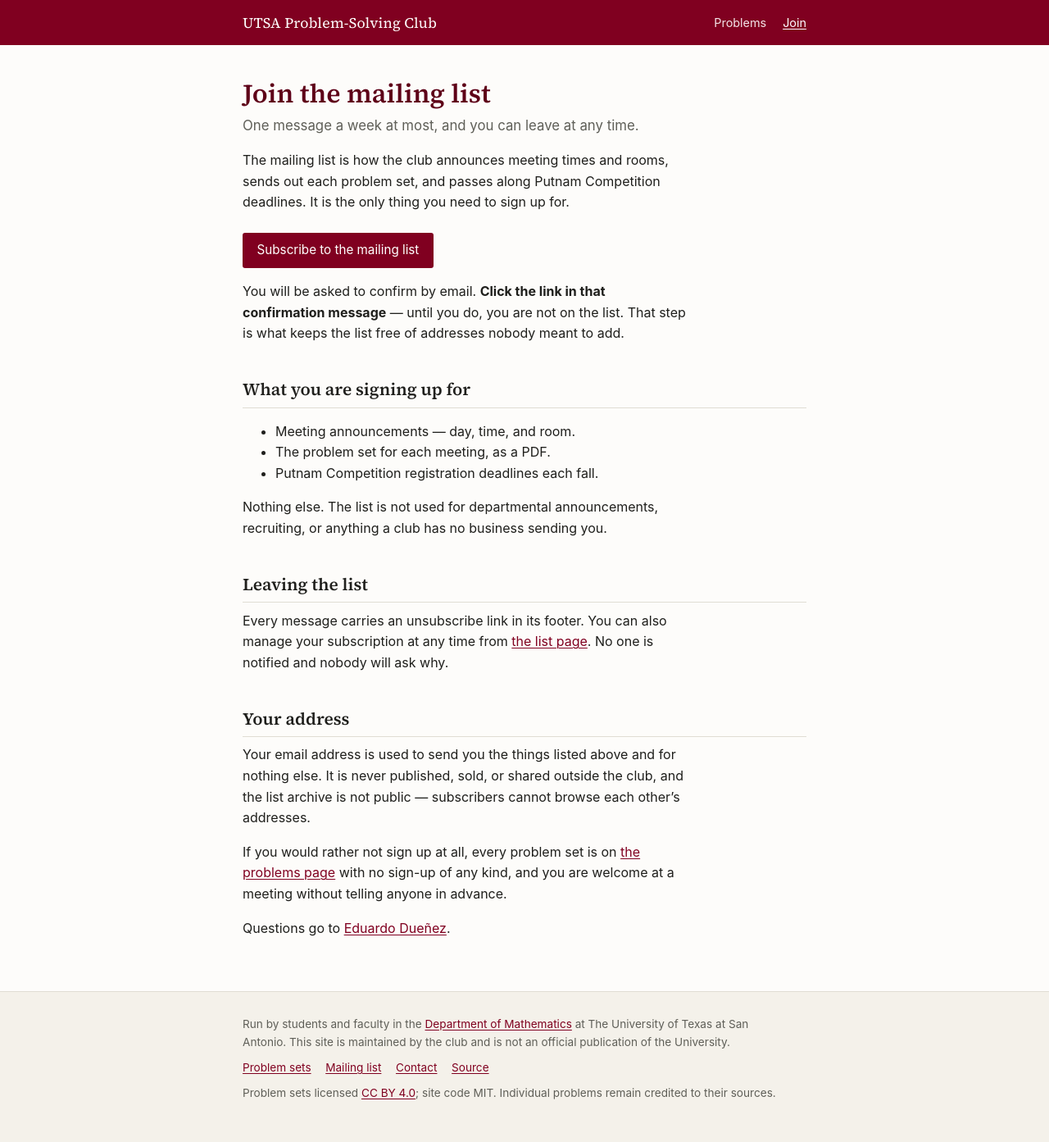
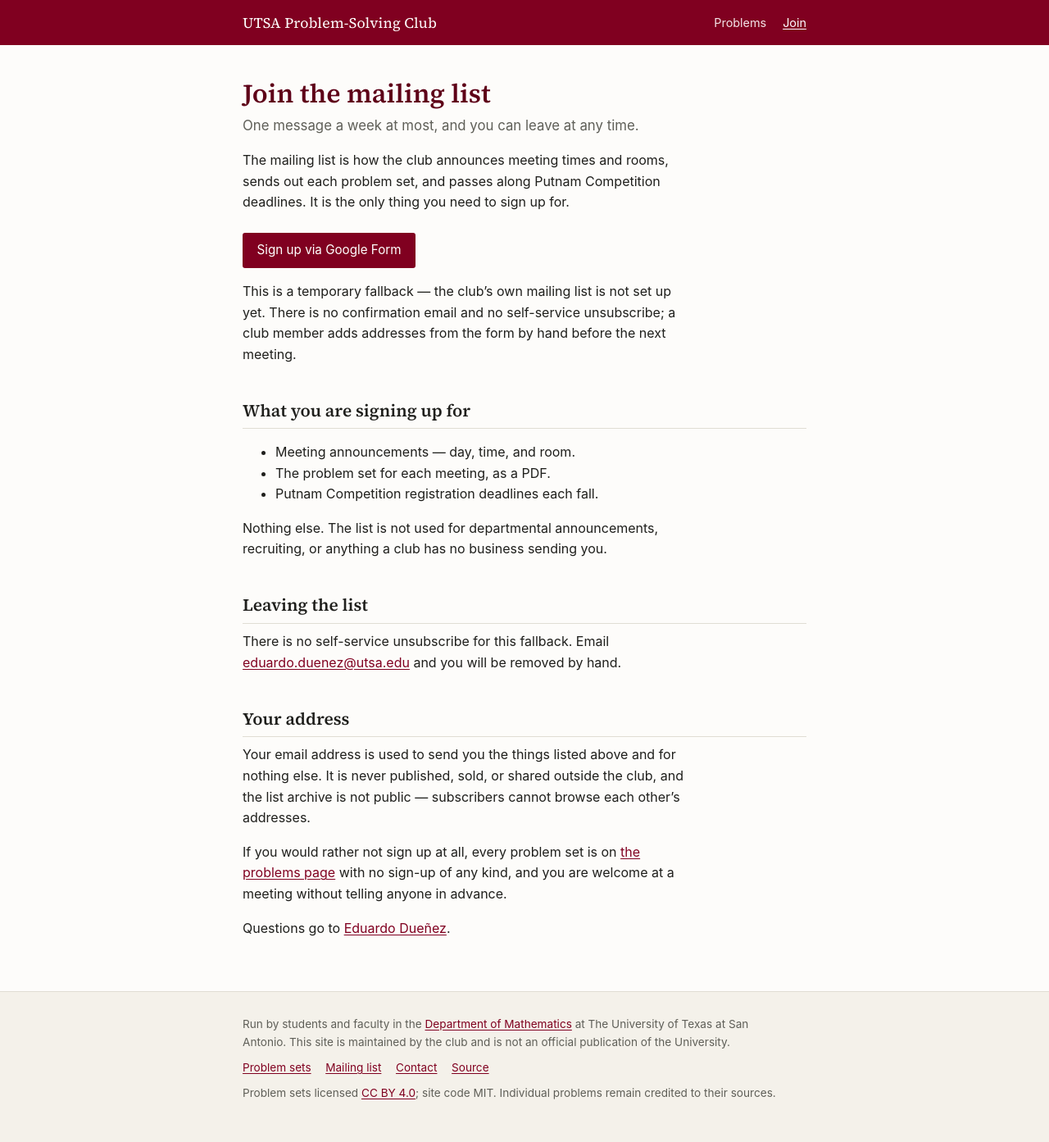
Before and after one commit to eduenez/psclub, a Jekyll site: the page built from join.md, in a window 1280 px wide. Shown: the whole page at 82% size. Built offline with Jekyll 4.4.1, drawn with Linux system fonts in a browser that asks for light colours.

Commit message:
Set the real meeting slot and add a Google Form mailing-list fallback
The placeholder meeting time is replaced with the actual slot: Wednesdays,
5:00-7:00 p.m., Main Building (MB) 0.414.

Neither the Google Group nor the requested UTSA address has been
provisioned, so join.md now checks list.form_url first and falls back to a
Google Form a club member has run by hand for years. Its copy is honest
that there's no confirmation email or self-service unsubscribe. Deleting
form_url from club.yml is enough to switch back once a real list exists.

Co-Authored-By: Claude Sonnet 5 <noreply@anthropic.com>

```diff
--- a/join.md
+++ b/join.md
@@ -13,7 +13,17 @@ The mailing list is how the club announces meeting times and rooms, sends out
 each problem set, and passes along Putnam Competition deadlines. It is the only
 thing you need to sign up for.
 
-{%- if list.self_subscribe %}
+{%- if list.form_url %}
+
+<p style="margin-top:1.5rem">
+  <a class="btn" href="{{ list.form_url }}">Sign up via Google Form</a>
+</p>
+
+This is a temporary fallback — the club's own mailing list is not set up yet.
+There is no confirmation email and no self-service unsubscribe; a club member
+adds addresses from the form by hand before the next meeting.
+
+{%- elsif list.self_subscribe %}
 
 <p style="margin-top:1.5rem">
   <a class="btn" href="{{ list.subscribe_url }}">Subscribe to the mailing list</a>
@@ -41,7 +51,11 @@ or anything a club has no business sending you.
 
 ## Leaving the list
 
-{%- if list.self_subscribe %}
+{%- if list.form_url %}
+There is no self-service unsubscribe for this fallback. Email
+<a href="mailto:{{ site.data.club.contact.email }}">{{ site.data.club.contact.email }}</a>
+and you will be removed by hand.
+{%- elsif list.self_subscribe %}
 Every message carries an unsubscribe link in its footer. You can also manage
 your subscription at any time from
 <a href="{{ list.subscribe_url }}">the list page</a>. No one is notified and
```
Also changed, not shown: _data/club.yml (+16 -8 lines).
